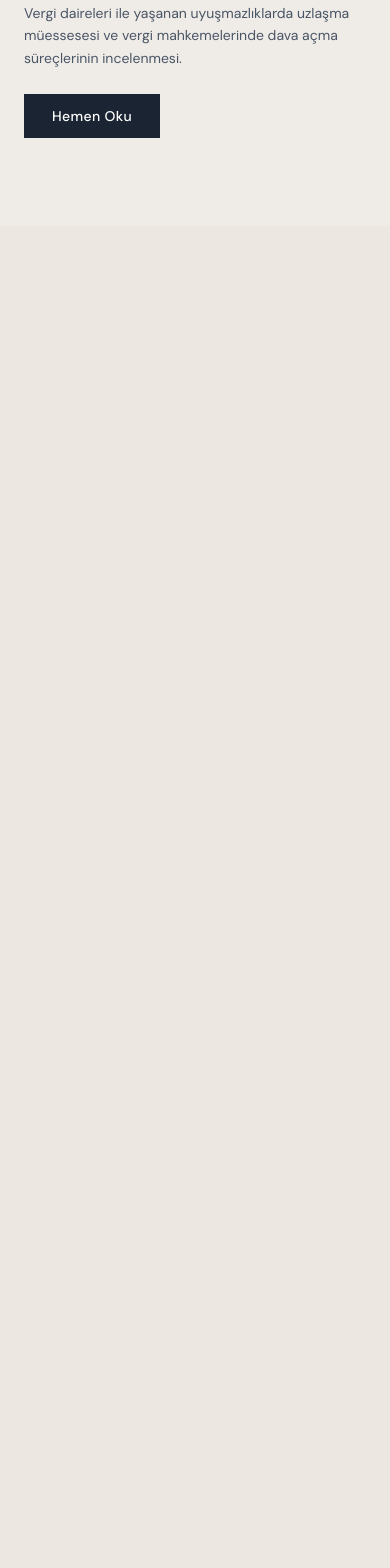
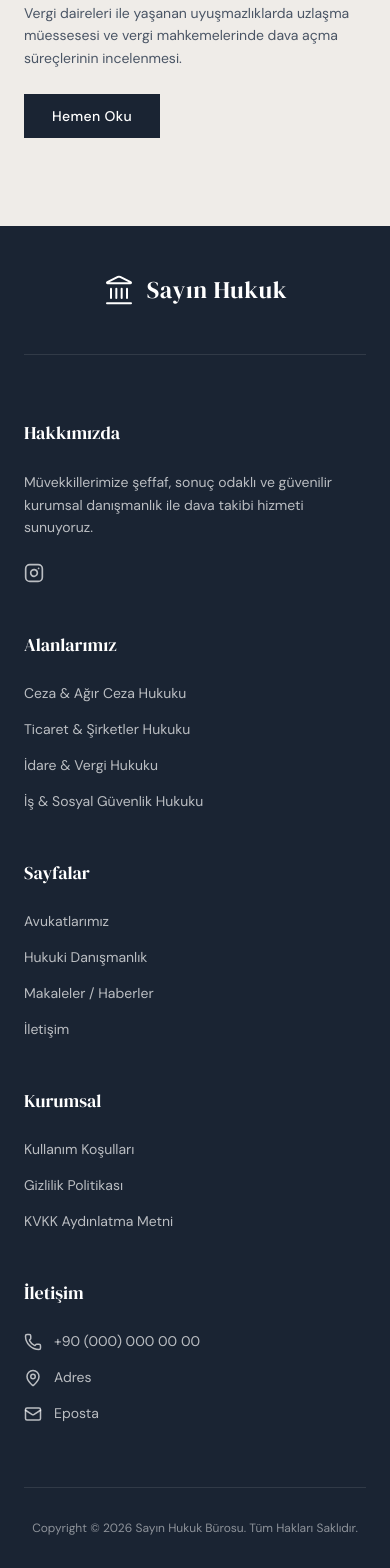
Before and after one commit to sahin-oguzhan/law-site-project, a Next.js app: page / in a window 390 px wide. Shown: the part 6387-7955 px from the top of the page. Before the commit the page ends 6613 px from the top, so only its background shows below. Built offline with nearby package versions, Linux system fonts and the light colour scheme.

Commit message:
Add Footer component with responsive design

```diff
--- a/src/app/page.tsx
+++ b/src/app/page.tsx
@@ -1,5 +1,6 @@
 import About from '@/components/About';
 import CTA from '@/components/CTA';
+import Footer from '@/components/Footer';
 import Hero from '@/components/Hero';
 import Lawyers from '@/components/Lawyers';
 import Navbar from '@/components/Navbar';
@@ -16,6 +17,7 @@ export default function Home() {
       <Lawyers />
       <CTA />
       <News />
+      <Footer />
     </main>
   );
 }
--- /dev/null
+++ b/src/components/Footer.tsx
@@ -0,0 +1,167 @@
+import Link from 'next/link';
+import { Phone, MapPin, Mail, Landmark } from 'lucide-react';
+
+export default function Footer() {
+  return (
+    <footer className="w-full bg-[#1A2433]">
+      <div className="mx-auto w-full max-w-360 px-6 lg:px-12">
+        <div className="flex w-full items-center justify-center border-b border-white/10 py-12">
+          <Link href="/" className="flex items-center gap-3">
+            <Landmark className="h-8 w-8 text-white" strokeWidth={1.5} />
+            <span className="font-dmserif text-2xl tracking-wide text-white">
+              Sayın Hukuk
+            </span>
+          </Link>
+        </div>
+
+        <div className="grid grid-cols-1 gap-12 py-16 sm:grid-cols-2 lg:grid-cols-5 lg:gap-8">
+          <div className="flex flex-col gap-6 lg:col-span-1">
+            <h3 className="font-dmserif text-lg text-white">Hakkımızda</h3>
+            <p className="font-dmSans text-sm leading-relaxed text-white/70">
+              Müvekkillerimize şeffaf, sonuç odaklı ve güvenilir kurumsal
+              danışmanlık ile dava takibi hizmeti sunuyoruz.
+            </p>
+            <div className="flex items-center gap-4">
+              <Link
+                href="#"
+                aria-label="Instagram"
+                className="text-white/70 transition-colors hover:text-white"
+              >
+                <svg
+                  className="h-5 w-5 fill-none stroke-current"
+                  strokeWidth="2"
+                  strokeLinecap="round"
+                  strokeLinejoin="round"
+                  viewBox="0 0 24 24"
+                >
+                  <rect x="2" y="2" width="20" height="20" rx="5" ry="5" />
+                  <path d="M16 11.37A4 4 0 1 1 12.63 8 4 4 0 0 1 16 11.37z" />
+                  <line x1="17.5" y1="6.5" x2="17.51" y2="6.5" />
+                </svg>
+              </Link>
+            </div>
+          </div>
+
+          <div className="flex flex-col gap-6">
+            <h3 className="font-dmserif text-lg text-white">Alanlarımız</h3>
+            <nav className="font-dmSans flex flex-col gap-4 text-sm text-white/70">
+              <Link
+                href="/calisma-alanlarimiz"
+                className="w-fit transition-colors hover:text-white"
+              >
+                Ceza & Ağır Ceza Hukuku
+              </Link>
+              <Link
+                href="/calisma-alanlarimiz"
+                className="w-fit transition-colors hover:text-white"
+              >
+                Ticaret & Şirketler Hukuku
+              </Link>
+              <Link
+                href="/calisma-alanlarimiz"
+                className="w-fit transition-colors hover:text-white"
+              >
+                İdare & Vergi Hukuku
+              </Link>
+              <Link
+                href="/calisma-alanlarimiz"
+                className="w-fit transition-colors hover:text-white"
+              >
+                İş & Sosyal Güvenlik Hukuku
+              </Link>
+            </nav>
+          </div>
+
+          <div className="flex flex-col gap-6">
+            <h3 className="font-dmserif text-lg text-white">Sayfalar</h3>
+            <nav className="font-dmSans flex flex-col gap-4 text-sm text-white/70">
+              <Link
+                href="/avukatlarimiz"
+                className="w-fit transition-colors hover:text-white"
+              >
+                Avukatlarımız
+              </Link>
+              <Link
+                href="/hukuki-danismanlik"
+                className="w-fit transition-colors hover:text-white"
+              >
+                Hukuki Danışmanlık
+              </Link>
+              <Link
+                href="/makaleler"
+                className="w-fit transition-colors hover:text-white"
+              >
+                Makaleler / Haberler
+              </Link>
+              <Link
+                href="/iletisim"
+                className="w-fit transition-colors hover:text-white"
+              >
+                İletişim
+              </Link>
+            </nav>
+          </div>
+
+          <div className="flex flex-col gap-6">
+            <h3 className="font-dmserif text-lg text-white">Kurumsal</h3>
+            <nav className="font-dmSans flex flex-col gap-4 text-sm text-white/70">
+              <Link
+                href="/kullanim-kosullari"
+                className="w-fit transition-colors hover:text-white"
+              >
+                Kullanım Koşulları
+              </Link>
+              <Link
+                href="/gizlilik-politikasi"
+                className="w-fit transition-colors hover:text-white"
+              >
+                Gizlilik Politikası
+              </Link>
+              <Link
+                href="/kvkk"
+                className="w-fit transition-colors hover:text-white"
+              >
+                KVKK Aydınlatma Metni
+              </Link>
+            </nav>
+          </div>
+
+          <div className="flex flex-col gap-6 lg:col-span-1">
+            <h3 className="font-dmserif text-lg text-white">İletişim</h3>
+            <div className="font-dmSans flex flex-col gap-4 text-sm text-white/70">
+              <div className="flex items-start gap-3">
+                <Phone size={18} className="mt-0.5 shrink-0" />
+                <a
+                  href="tel:+900000000000"
+                  className="transition-colors hover:text-white"
+                >
+                  +90 (000) 000 00 00
+                </a>
+              </div>
+              <div className="flex items-start gap-3">
+                <MapPin size={18} className="mt-0.5 shrink-0" />
+                <span>Adres</span>
+              </div>
+              <div className="flex items-start gap-3">
+                <Mail size={18} className="mt-0.5 shrink-0" />
+                <a
+                  href="mailto:info@sayinhukuk.com"
+                  className="transition-colors hover:text-white"
+                >
+                  Eposta
+                </a>
+              </div>
+            </div>
+          </div>
+        </div>
+
+        <div className="font-dmSans flex w-full items-center justify-center border-t border-white/10 py-8 text-center text-xs text-white/50 sm:text-sm">
+          <p>
+            Copyright © {new Date().getFullYear()} Sayın Hukuk Bürosu. Tüm
+            Hakları Saklıdır.
+          </p>
+        </div>
+      </div>
+    </footer>
+  );
+}
```
